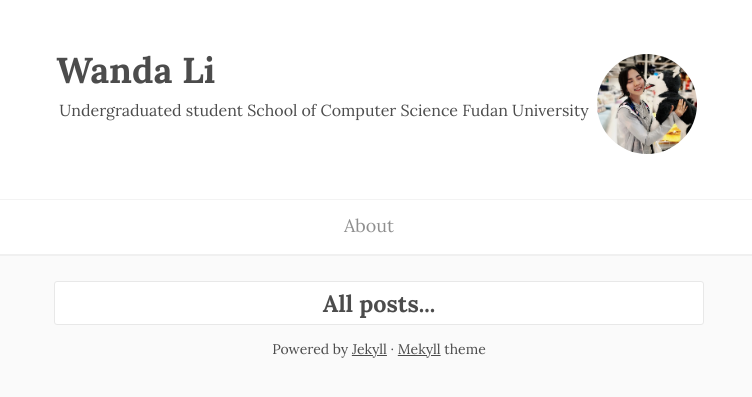
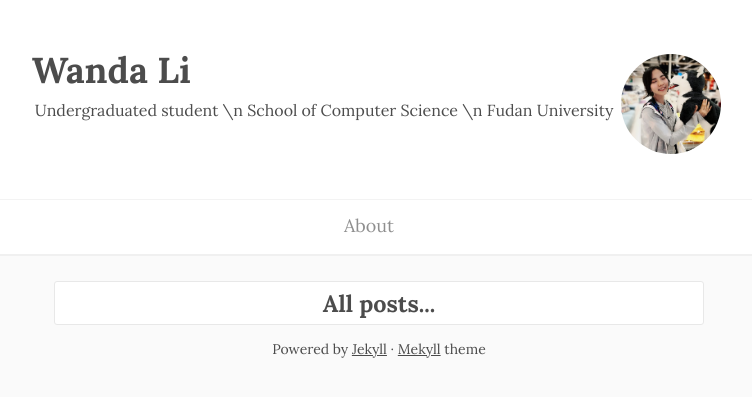
Before and after one commit to wandli/wandli.github.io, a Jekyll site: the page built from index.html, in a window 1280 px wide. Shown: the top 397 px of the page, without its empty margins (261-1013 px from the left). Built offline with Jekyll 4.4.1, drawn with Linux system fonts in a browser that asks for light colours.

```diff
--- a/_config.yml
+++ b/_config.yml
@@ -1,8 +1,8 @@
 title: Wanda Li
 email: wdli10 AT outlook DOT com
 description:
-  Undergraduated student
-  School of Computer Science
+  Undergraduated student \n
+  School of Computer Science \n
   Fudan University
 baseurl: "/" # the subpath of your site, e.g. /blog
 url: "http://wandli.github.io" # the base hostname & protocol for your site
```
